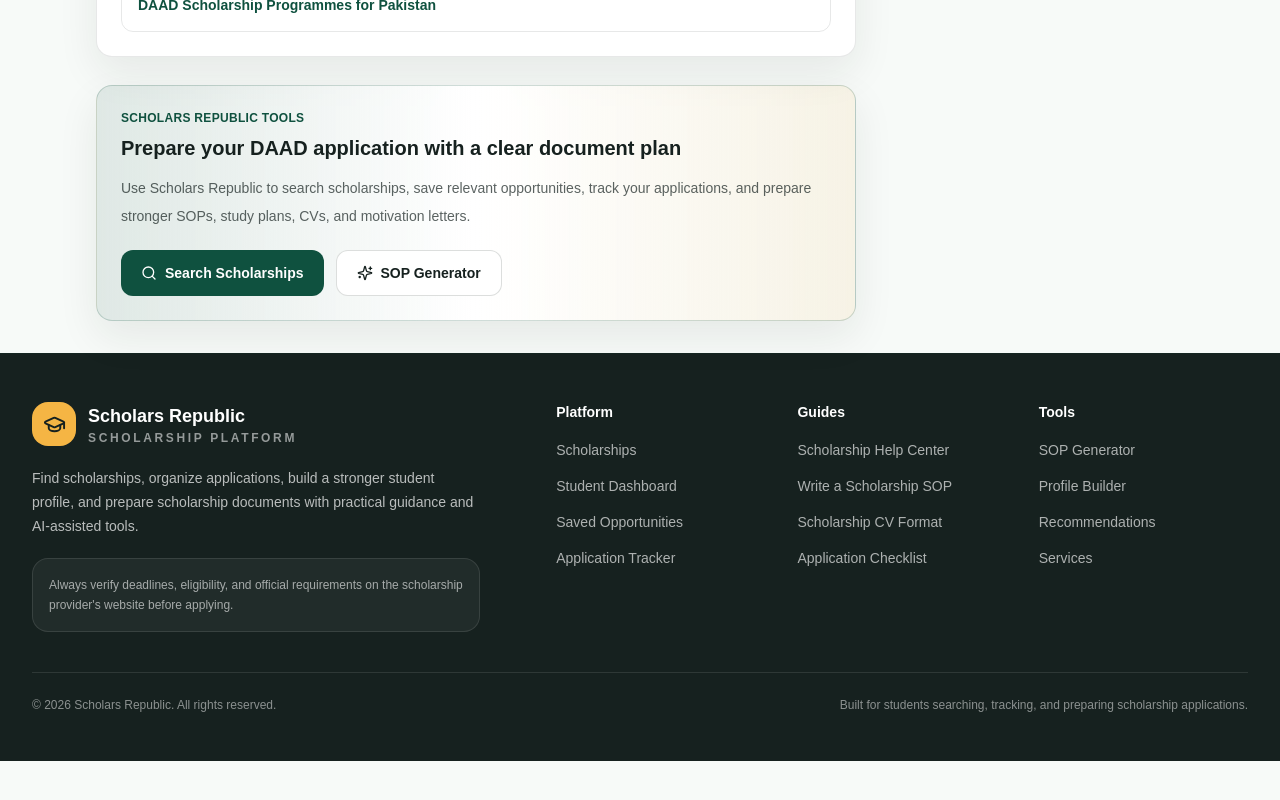
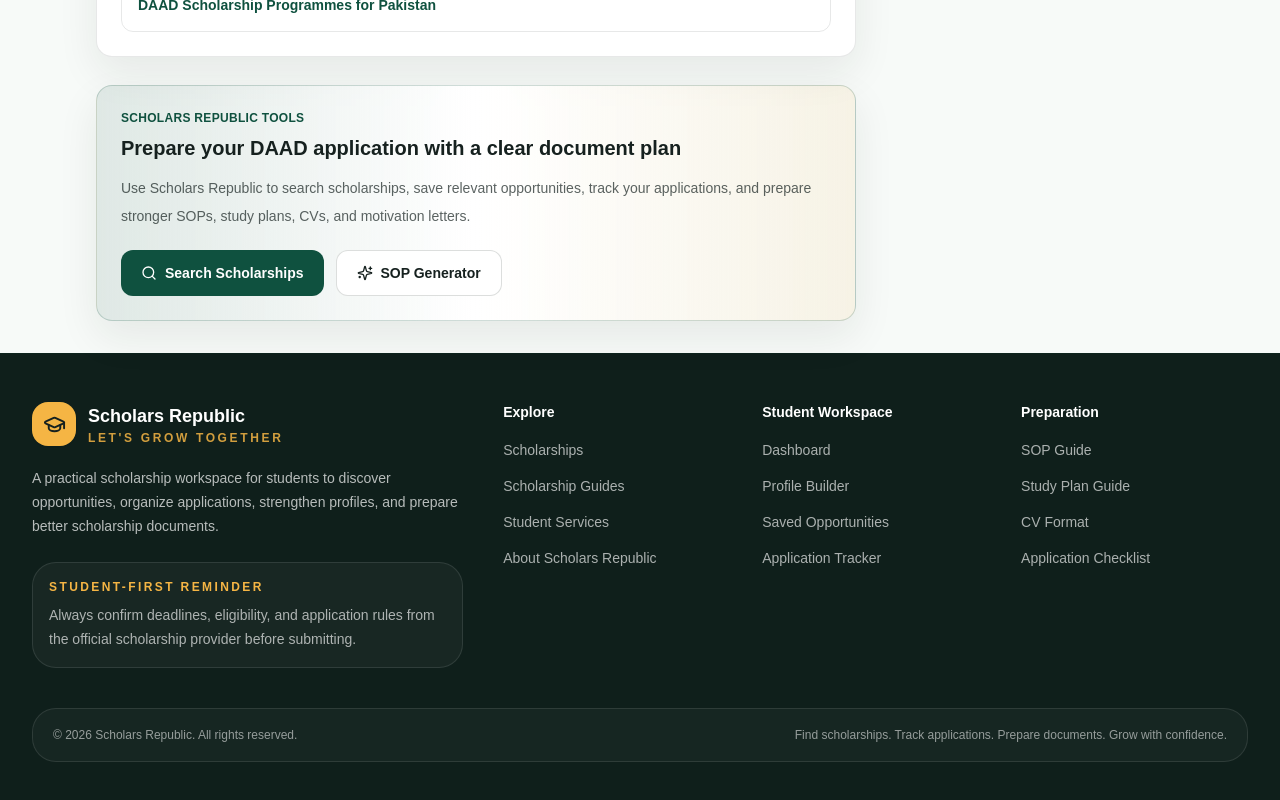
Before and after one commit to asmatkhan925/scholarsrepublic, a Next.js app in the folder frontend/: page /guides/daad-scholarships-for-pakistani-students in a window 1280 px wide. Shown: the part 4599-5399 px from the top of the page. Before the commit the page ends 5360 px from the top, so only its background shows below. Built offline with nearby package versions, Linux system fonts and the light colour scheme; no server answers.

Commit message:
Refine navigation links and footer messaging

```diff
--- a/frontend/src/components/layout/Navbar.tsx
+++ b/frontend/src/components/layout/Navbar.tsx
@@ -10,32 +10,46 @@ import { useAuth } from "@/components/auth/AuthProvider";
 import { Button, ButtonLink } from "@/components/ui";
 import { cn } from "@/lib/cn";
 
-const publicLinks = [
+type NavLink = {
+  label: string;
+  href: string;
+  exact?: boolean;
+  activePrefixes?: string[];
+};
+
+const publicLinks: NavLink[] = [
   { label: "Scholarships", href: "/scholarships" },
+  { label: "Guides", href: "/blog", activePrefixes: ["/blog", "/guides"] },
   { label: "Services", href: "/services" },
-  { label: "Blog", href: "/blog" },
+  { label: "About", href: "/about" },
 ];
 
-const studentLinks = [
-  { label: "Dashboard", href: "/dashboard" },
-  { label: "Profile", href: "/dashboard/profile" },
+const studentLinks: NavLink[] = [
+  { label: "Dashboard", href: "/dashboard", exact: true },
   { label: "Scholarships", href: "/scholarships" },
-  { label: "AI SOP", href: "/dashboard/ai/sop" },
-  { label: "Blog", href: "/blog" },
+  { label: "Applications", href: "/dashboard/applications" },
+  { label: "Saved", href: "/dashboard/saved" },
+  { label: "Guides", href: "/blog", activePrefixes: ["/blog", "/guides"] },
 ];
 
-const adminLinks = [
+const adminLinks: NavLink[] = [
   { label: "Admin", href: "/admin" },
   { label: "Scholarships", href: "/scholarships" },
-  { label: "Blog", href: "/blog" },
+  { label: "Guides", href: "/blog", activePrefixes: ["/blog", "/guides"] },
 ];
 
-function isActiveLink(pathname: string, href: string) {
-  if (href === "/") {
-    return pathname === "/";
+function isActiveLink(pathname: string, item: NavLink) {
+  if (item.exact) {
+    return pathname === item.href;
   }
 
-  return pathname === href || pathname.startsWith(`${href}/`);
+  if (
+    item.activePrefixes?.some((prefix) => pathname === prefix || pathname.startsWith(`${prefix}/`))
+  ) {
+    return true;
+  }
+
+  return pathname === item.href || pathname.startsWith(`${item.href}/`);
 }
 
 export function Navbar() {
@@ -69,18 +83,18 @@ export function Navbar() {
           <span className="leading-tight">
             <span className="block text-base sm:text-lg">Scholars Republic</span>
             <span className="hidden text-[11px] font-semibold uppercase tracking-[0.22em] text-pine/70 sm:block">
-              Scholarship Platform
+              Let&apos;s grow together
             </span>
           </span>
         </Link>
 
         <nav className="hidden items-center gap-1 lg:flex" aria-label="Main navigation">
           {navLinks.map((item) => {
-            const active = isActiveLink(pathname, item.href);
+            const active = isActiveLink(pathname, item);
 
             return (
               <Link
-                key={item.href}
+                key={`${item.label}-${item.href}`}
                 href={item.href}
                 className={cn(
                   "rounded-2xl px-3.5 py-2 text-sm font-semibold transition",
@@ -133,11 +147,11 @@ export function Navbar() {
         <div className="border-t border-pine/10 bg-white px-5 py-4 shadow-soft md:hidden">
           <nav className="grid gap-2" aria-label="Mobile navigation">
             {navLinks.map((item) => {
-              const active = isActiveLink(pathname, item.href);
+              const active = isActiveLink(pathname, item);
 
               return (
                 <Link
-                  key={item.href}
+                  key={`${item.label}-${item.href}`}
                   href={item.href}
                   onClick={() => setMobileOpen(false)}
                   className={cn(
--- a/frontend/src/components/site-footer.tsx
+++ b/frontend/src/components/site-footer.tsx
@@ -4,64 +4,66 @@ import { GraduationCap } from "lucide-react";
 
 const footerSections = [
   {
-    title: "Platform",
+    title: "Explore",
     links: [
       { label: "Scholarships", href: "/scholarships" },
-      { label: "Student Dashboard", href: "/dashboard" },
+      { label: "Scholarship Guides", href: "/blog" },
+      { label: "Student Services", href: "/services" },
+      { label: "About Scholars Republic", href: "/about" },
+    ],
+  },
+  {
+    title: "Student Workspace",
+    links: [
+      { label: "Dashboard", href: "/dashboard" },
+      { label: "Profile Builder", href: "/dashboard/profile" },
       { label: "Saved Opportunities", href: "/dashboard/saved" },
       { label: "Application Tracker", href: "/dashboard/applications" },
     ],
   },
   {
-    title: "Guides",
+    title: "Preparation",
     links: [
-      { label: "Scholarship Help Center", href: "/blog" },
-      { label: "Write a Scholarship SOP", href: "/guides/how-to-write-sop-for-scholarship" },
-      {
-        label: "Scholarship CV Format",
-        href: "/guides/scholarship-cv-format-for-pakistani-students",
-      },
+      { label: "SOP Guide", href: "/guides/how-to-write-sop-for-scholarship" },
+      { label: "Study Plan Guide", href: "/guides/how-to-write-study-plan-for-scholarship" },
+      { label: "CV Format", href: "/guides/scholarship-cv-format-for-pakistani-students" },
       { label: "Application Checklist", href: "/guides/scholarship-application-checklist" },
-    ],
-  },
-  {
-    title: "Tools",
-    links: [
-      { label: "SOP Generator", href: "/dashboard/ai/sop" },
-      { label: "Profile Builder", href: "/dashboard/profile" },
-      { label: "Recommendations", href: "/dashboard/recommendations" },
-      { label: "Services", href: "/services" },
     ],
   },
 ];
 
 export function SiteFooter() {
   return (
-    <footer className="border-t border-pine/10 bg-ink text-white">
+    <footer className="border-t border-pine/10 bg-[#0f1f1b] text-white">
       <div className="mx-auto max-w-7xl px-5 py-12 md:px-8">
-        <div className="grid gap-10 lg:grid-cols-[1.4fr_2fr]">
+        <div className="grid gap-10 lg:grid-cols-[1.1fr_1.9fr]">
           <div>
             <Link href="/" className="inline-flex items-center gap-3 font-bold">
-              <span className="flex h-11 w-11 items-center justify-center rounded-2xl bg-saffron text-ink">
+              <span className="flex h-11 w-11 items-center justify-center rounded-2xl bg-saffron text-ink shadow-sm">
                 <GraduationCap size={23} aria-hidden="true" />
               </span>
               <span>
                 <span className="block text-lg">Scholars Republic</span>
-                <span className="block text-xs font-semibold uppercase tracking-[0.22em] text-white/55">
-                  Scholarship Platform
+                <span className="block text-xs font-semibold uppercase tracking-[0.22em] text-saffron/85">
+                  Let&apos;s grow together
                 </span>
               </span>
             </Link>
 
             <p className="mt-5 max-w-md text-sm leading-6 text-white/70">
-              Find scholarships, organize applications, build a stronger student profile, and
-              prepare scholarship documents with practical guidance and AI-assisted tools.
+              A practical scholarship workspace for students to discover opportunities, organize
+              applications, strengthen profiles, and prepare better scholarship documents.
             </p>
 
-            <p className="mt-5 max-w-md rounded-2xl border border-white/10 bg-white/5 p-4 text-xs leading-5 text-white/60">
-              Always verify deadlines, eligibility, and official requirements on the scholarship
-              provider&apos;s website before applying.
-            </p>
+            <div className="mt-6 rounded-3xl border border-white/10 bg-white/[0.04] p-4">
+              <p className="text-xs font-semibold uppercase tracking-[0.2em] text-saffron">
+                Student-first reminder
+              </p>
+              <p className="mt-2 text-sm leading-6 text-white/65">
+                Always confirm deadlines, eligibility, and application rules from the official
+                scholarship provider before submitting.
+              </p>
+            </div>
           </div>
 
           <div className="grid gap-8 sm:grid-cols-3">
@@ -85,9 +87,11 @@ export function SiteFooter() {
           </div>
         </div>
 
-        <div className="mt-10 flex flex-col gap-3 border-t border-white/10 pt-6 text-xs text-white/50 md:flex-row md:items-center md:justify-between">
-          <p>© {new Date().getFullYear()} Scholars Republic. All rights reserved.</p>
-          <p>Built for students searching, tracking, and preparing scholarship applications.</p>
+        <div className="mt-10 rounded-3xl border border-white/10 bg-white/[0.03] px-5 py-4">
+          <div className="flex flex-col gap-3 text-xs leading-5 text-white/55 md:flex-row md:items-center md:justify-between">
+            <p>&copy; {new Date().getFullYear()} Scholars Republic. All rights reserved.</p>
+            <p>Find scholarships. Track applications. Prepare documents. Grow with confidence.</p>
+          </div>
         </div>
       </div>
     </footer>
```
